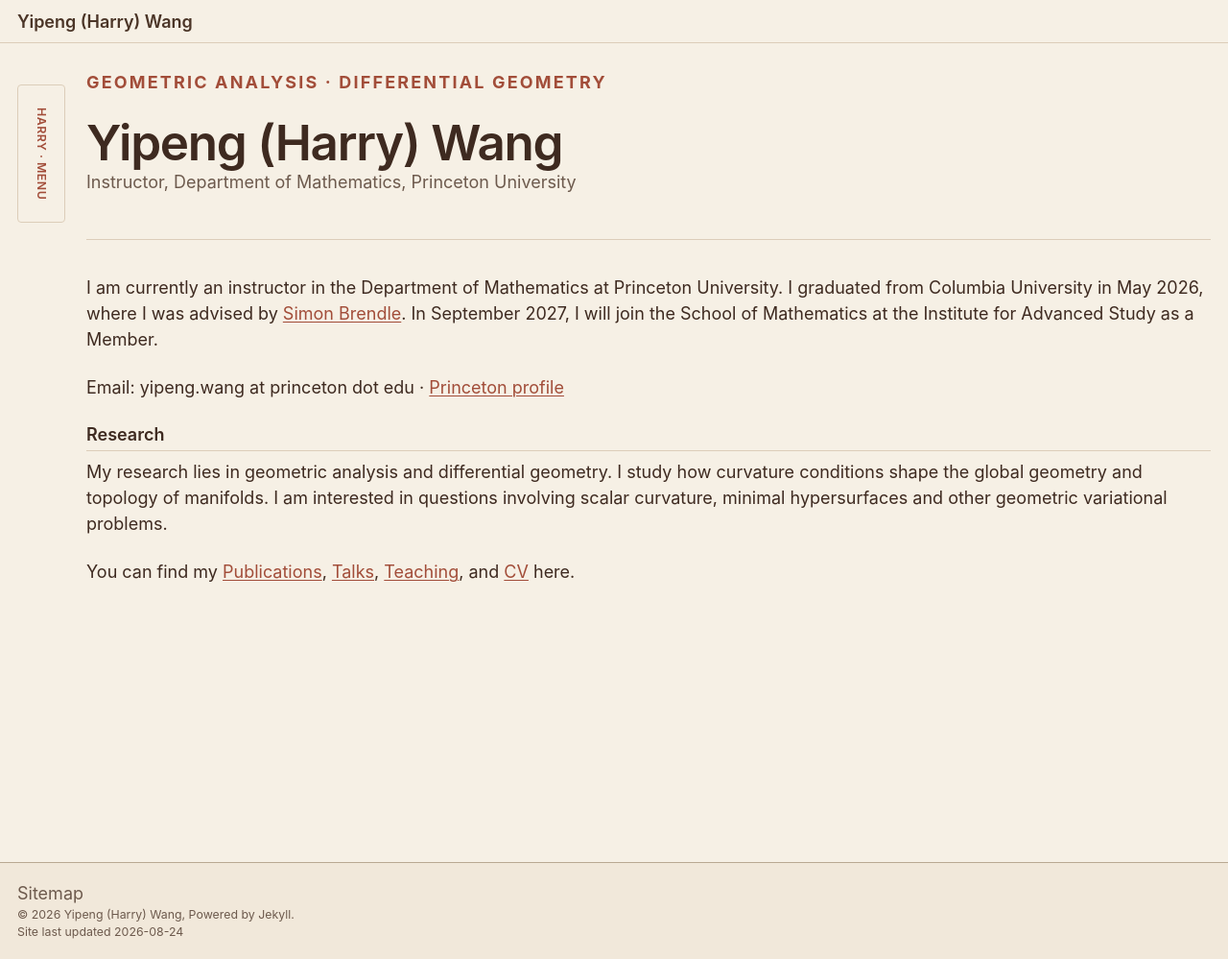
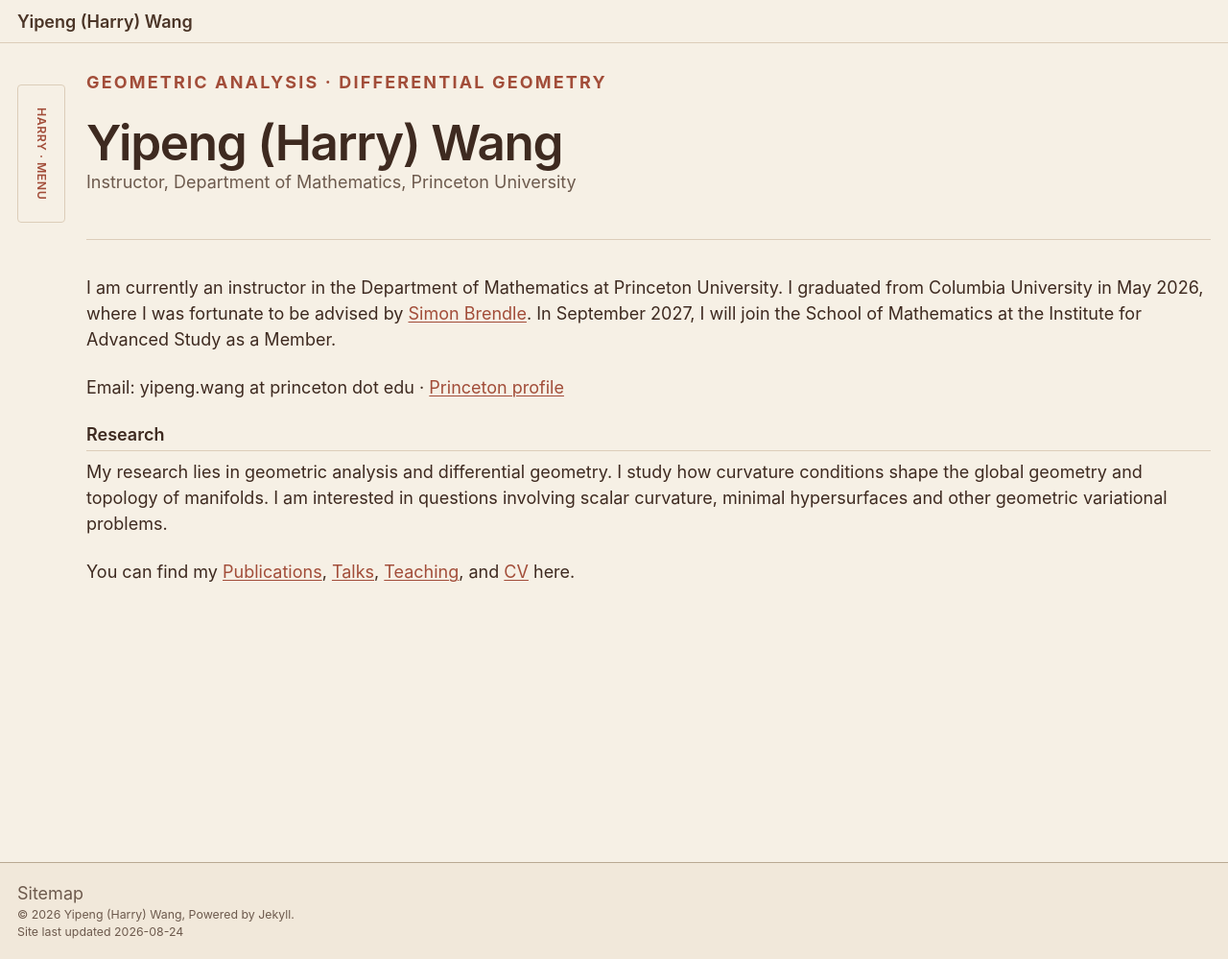
Before and after one commit to ypharry/ypharry.github.io, a Jekyll site: the page built from _pages/about.md, in a window 1280 px wide and 999 px high. Shown: the whole window at 96% size. Built offline with Jekyll 4.4.1, drawn with Linux system fonts in a browser that asks for light colours; a script that is not in the unit is left out.

Commit message:
Refine advisor wording on homepage

```diff
--- a/_pages/about.md
+++ b/_pages/about.md
@@ -14,7 +14,7 @@
   <p class="home-intro__role">Instructor, Department of Mathematics, Princeton University</p>
 </header>
 
-<p>I am currently an instructor in the Department of Mathematics at Princeton University. I graduated from Columbia University in May 2026, where I was advised by <a href="https://www.columbia.edu/~sab2280/main.html">Simon Brendle</a>. In September 2027, I will join the School of Mathematics at the Institute for Advanced Study as a Member.</p>
+<p>I am currently an instructor in the Department of Mathematics at Princeton University. I graduated from Columbia University in May 2026, where I was fortunate to be advised by <a href="https://www.columbia.edu/~sab2280/main.html">Simon Brendle</a>. In September 2027, I will join the School of Mathematics at the Institute for Advanced Study as a Member.</p>
 
 <p class="home-contact"><span>Email: yipeng.wang at princeton dot edu</span> · <a href="https://www.math.princeton.edu/people/yipeng-wang">Princeton profile</a></p>
 
```
